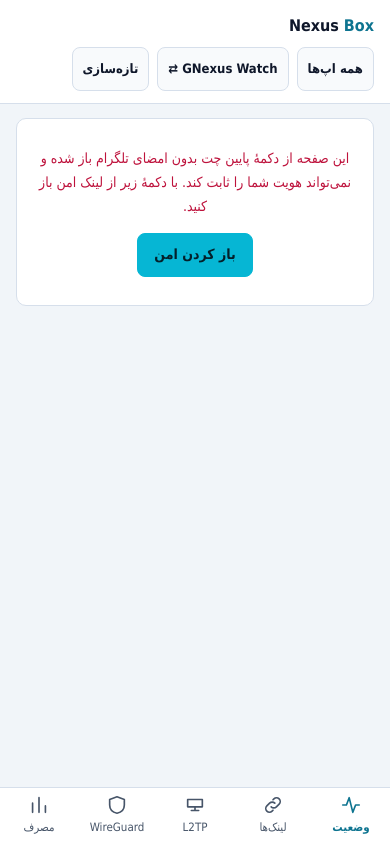
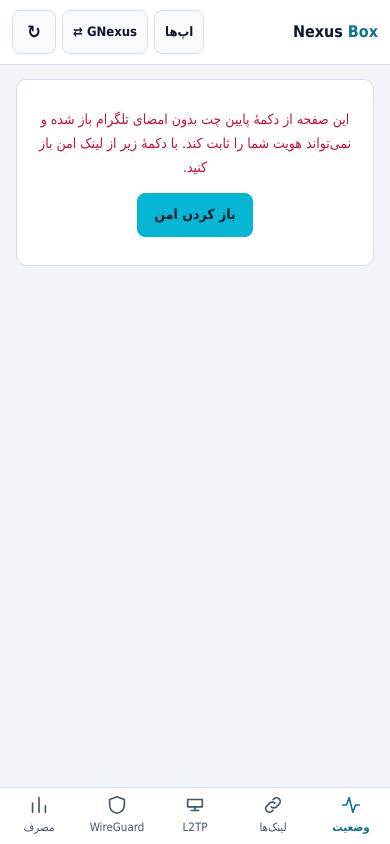
Before and after one commit to alimhbtwenty/tg-sudo-form, a plain HTML site: page nexus.html in a window 390 px wide. Drawn offline with Linux system fonts and the light colour scheme.

Commit message:
nexus: one-row header on phones (short labels, refresh icon)
Co-Authored-By: Claude Opus 5.5 <noreply@anthropic.com>
Claude-Session: https://claude.ai/code/session_01FCYz7E6m1skQittvzgoRhy

```diff
--- a/nexus.html
+++ b/nexus.html
@@ -62,7 +62,10 @@ nav button.on{color:var(--acc-text);font-weight:700}
 .sheet textarea{width:100%;min-height:96px;border-radius:8px;border:1px solid var(--line);background:var(--card);color:var(--fg);padding:8px 12px;font:12.5px/1.5 ui-monospace,Menlo,Consolas,monospace;direction:ltr;text-align:start;resize:vertical}
 header .hb{display:flex;gap:8px;flex:none}
 a.btn{display:inline-flex;align-items:center;text-decoration:none;color:inherit}
-header{flex-wrap:wrap}
+header{flex-wrap:nowrap}
+header h1{white-space:nowrap}
+header .ic{display:none;font-size:18px}
+@media (max-width:480px){header{padding:10px 12px}header .hb{gap:6px}header .lg{display:none}header .ic{display:inline}}
 header .btn.sm{white-space:nowrap;padding:0 10px}
 .pillx{display:inline-block;padding:0 9px;border-radius:999px;font-size:11.5px;border:1px solid var(--line);color:var(--muted);flex:none}
 .pillx.c{color:var(--ok);border-color:var(--ok)}.pillx.d{color:var(--warn);border-color:var(--warn)}
@@ -71,7 +74,7 @@ header .btn.sm{white-space:nowrap;padding:0 10px}
 </style>
 </head>
 <body>
-<header><h1>Nexus <span>Box</span></h1><div class="hb"><a class="btn sm" id="hub" href="hub.html">همه اپ‌ها</a><button class="btn sm" id="swap" type="button">GNexus Watch ⇄</button><button class="btn sm" id="refresh" type="button">تازه‌سازی</button></div></header>
+<header><h1>Nexus <span>Box</span></h1><div class="hb"><a class="btn sm" id="hub" href="hub.html"><span class="lg">همه </span>اپ‌ها</a><button class="btn sm" id="swap" type="button">GNexus<span class="lg"> Watch</span> ⇄</button><button class="btn sm" id="refresh" type="button" aria-label="تازه‌سازی" title="تازه‌سازی"><span class="lg">تازه‌سازی</span><span class="ic" aria-hidden="true">↻</span></button></div></header>
 <main id="main"></main>
 <nav id="nav"></nav>
 <script>
```
